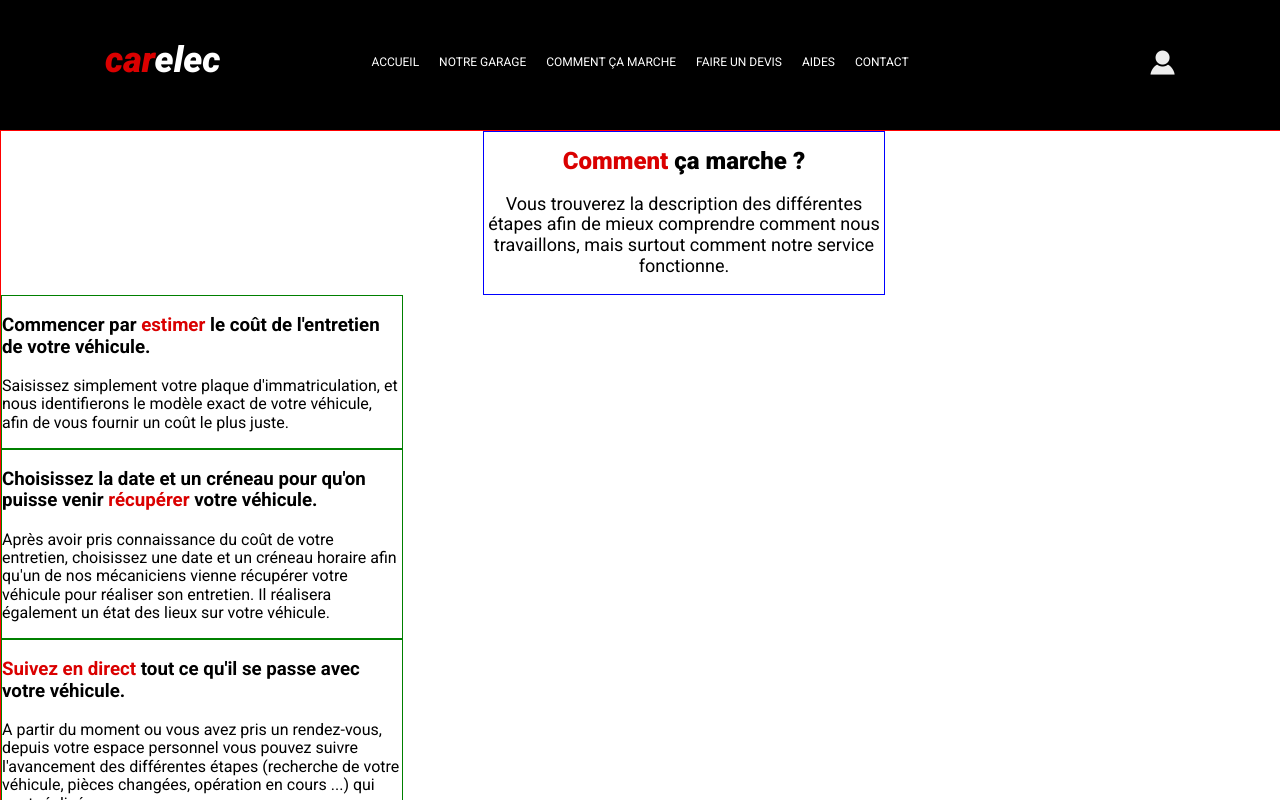
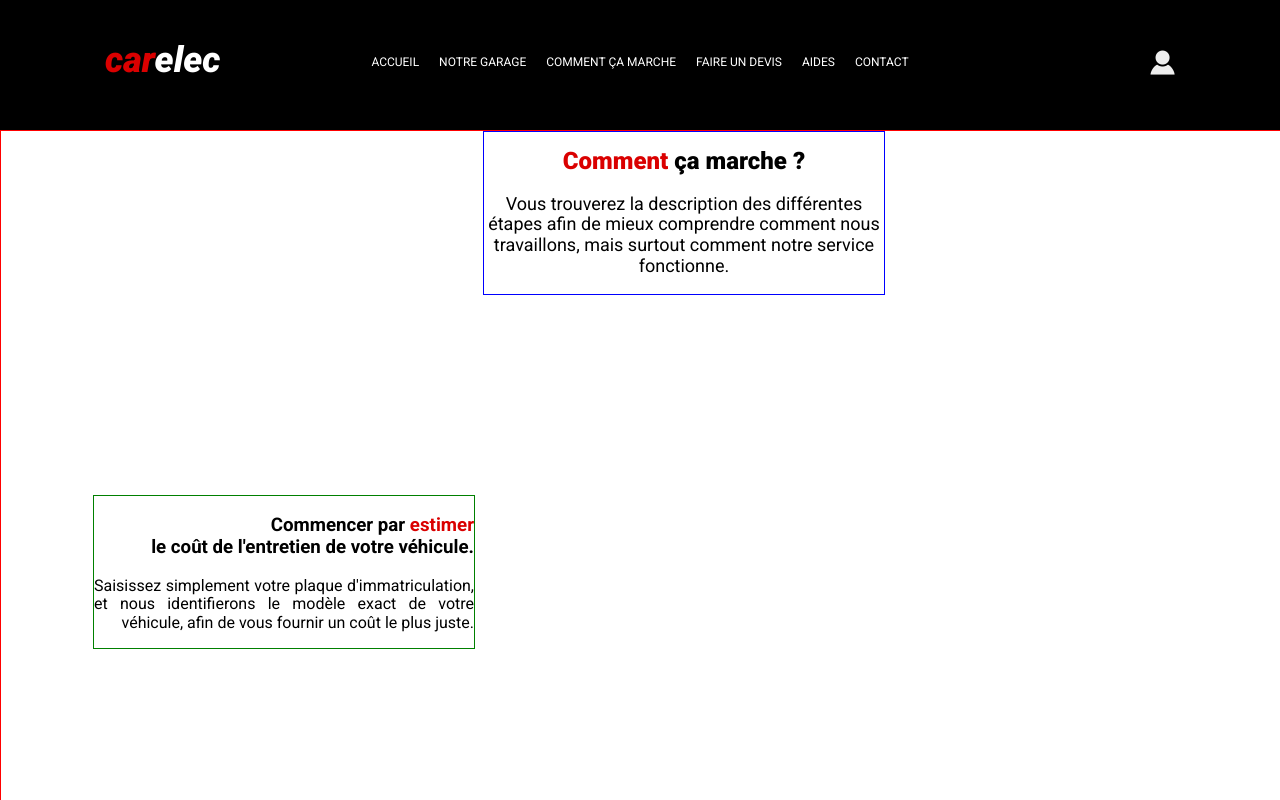
Before and after one commit to bobylatruffe/carelec, a React (Create React App) app in the folder app/: page /ccm in a window 1280 px wide. Shown: the top 800 px of the page. Built offline with nearby package versions, Linux system fonts and the light colour scheme.

Commit message:
CCM :   - mise en place du content à gauche, à droite ;   - reste à mettre la barre vertical et le logo de la voiture ;

```diff
--- a/app/src/Component/Ccm/Ccm.css
+++ b/app/src/Component/Ccm/Ccm.css
@@ -15,15 +15,39 @@
 }
 
 .ccm-content-n:first-child p {
+  text-align: center;
   font-size: 18px;
 }
 
 .ccm-content-n {
-  width: 400px;
+  width: 380px;
+  margin: auto;
+  margin-top: 200px;
+  margin-bottom: 200px;
 
   border: solid 1px green;
 }
 
 .ccm-content-n p {
   font-size: 16px;
+  text-align: justify;
 }
+
+.ccm-left {
+  position: relative;
+  text-align-last: right;
+  left: -400px;
+}
+
+.ccm-left h3 {
+  text-align: right;
+}
+
+.ccm-right {
+  position: relative;
+  left: 400px;
+}
+
+.ccm-right h3 {
+  text-align: left;
+}
--- a/app/src/Component/Ccm/Ccm.jsx
+++ b/app/src/Component/Ccm/Ccm.jsx
@@ -12,22 +12,22 @@ class Ccm extends React.Component {
           <p>Vous trouverez la description des différentes étapes afin de mieux comprendre comment nous travaillons, mais surtout comment notre service fonctionne.</p>
         </div>
 
-        <div className="ccm-content-n">
-          <h3>Commencer par <span className="red">estimer</span> le coût de l'entretien de votre véhicule.</h3>
+        <div className="ccm-content-n ccm-left">
+          <h3>Commencer par <span className="red">estimer</span> <br />le coût de l'entretien de votre véhicule.</h3>
           <p>Saisissez simplement votre plaque d'immatriculation, et nous identifierons le modèle exact de votre véhicule, afin de vous fournir un coût le plus juste.</p>
         </div>
 
-        <div className="ccm-content-n">
-          <h3>Choisissez la date et un créneau pour qu'on puisse venir <span class="red">récupérer</span> votre véhicule.</h3>
+        <div className="ccm-content-n ccm-right">
+          <h3>Choisissez la date et un créneau pour <br />qu'on puisse venir <span class="red">récupérer</span> votre véhicule.</h3>
           <p>Après avoir pris connaissance du coût de votre entretien, choisissez une date et un créneau horaire afin qu'un de nos mécaniciens vienne récupérer votre véhicule pour réaliser son entretien. Il réalisera également un état des lieux sur votre véhicule.</p>
         </div>
 
-        <div className="ccm-content-n">
-          <h3><span class="red">Suivez en direct</span> tout ce qu'il se passe avec votre véhicule.</h3>
+        <div className="ccm-content-n ccm-left">
+          <h3><span class="red">Suivez en direct</span><br /> tout ce qu'il se passe avec votre véhicule.</h3>
           <p>A partir du moment ou vous avez pris un rendez-vous, depuis votre espace personnel vous pouvez suivre l'avancement des différentes étapes (recherche de votre véhicule, pièces changées, opération en cours ...) qui sont réalisées.</p>
         </div>
 
-        <div className="ccm-content-n">
+        <div className="ccm-content-n ccm-right">
           <h3><span class="red">Restitution</span> de votre véhicule et paiement.</h3>
           <p>Une fois que l'entretien de votre véhicule est terminé, notre mécanicien vous rapporte votre véhicule, un état des lieux est effectué et comparé avec la 1er. Si tout vous semble correct, alors vous pourrez réaliser le paiement de la prestation directement à notre mécanicien.</p>
         </div>
```
